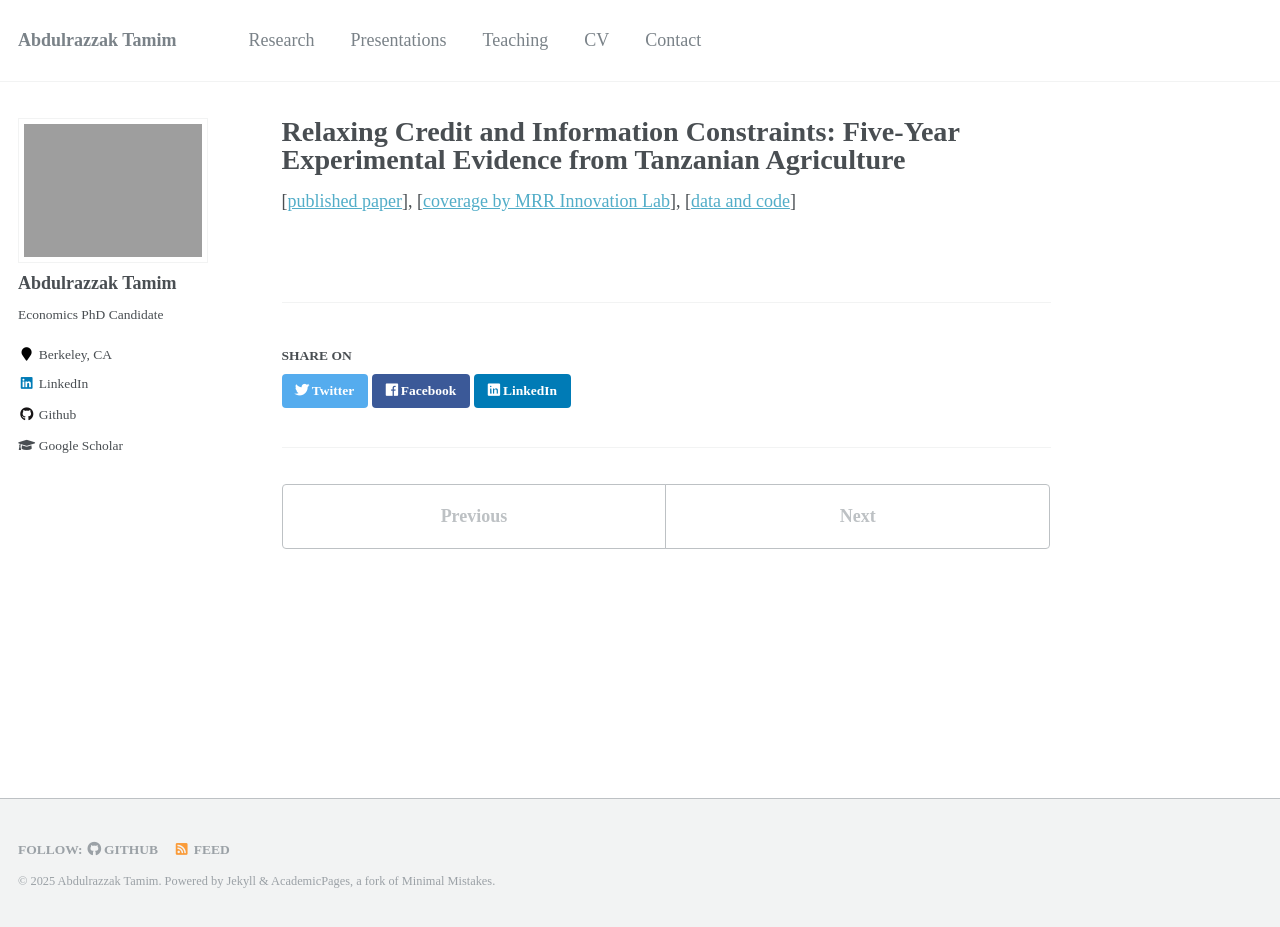
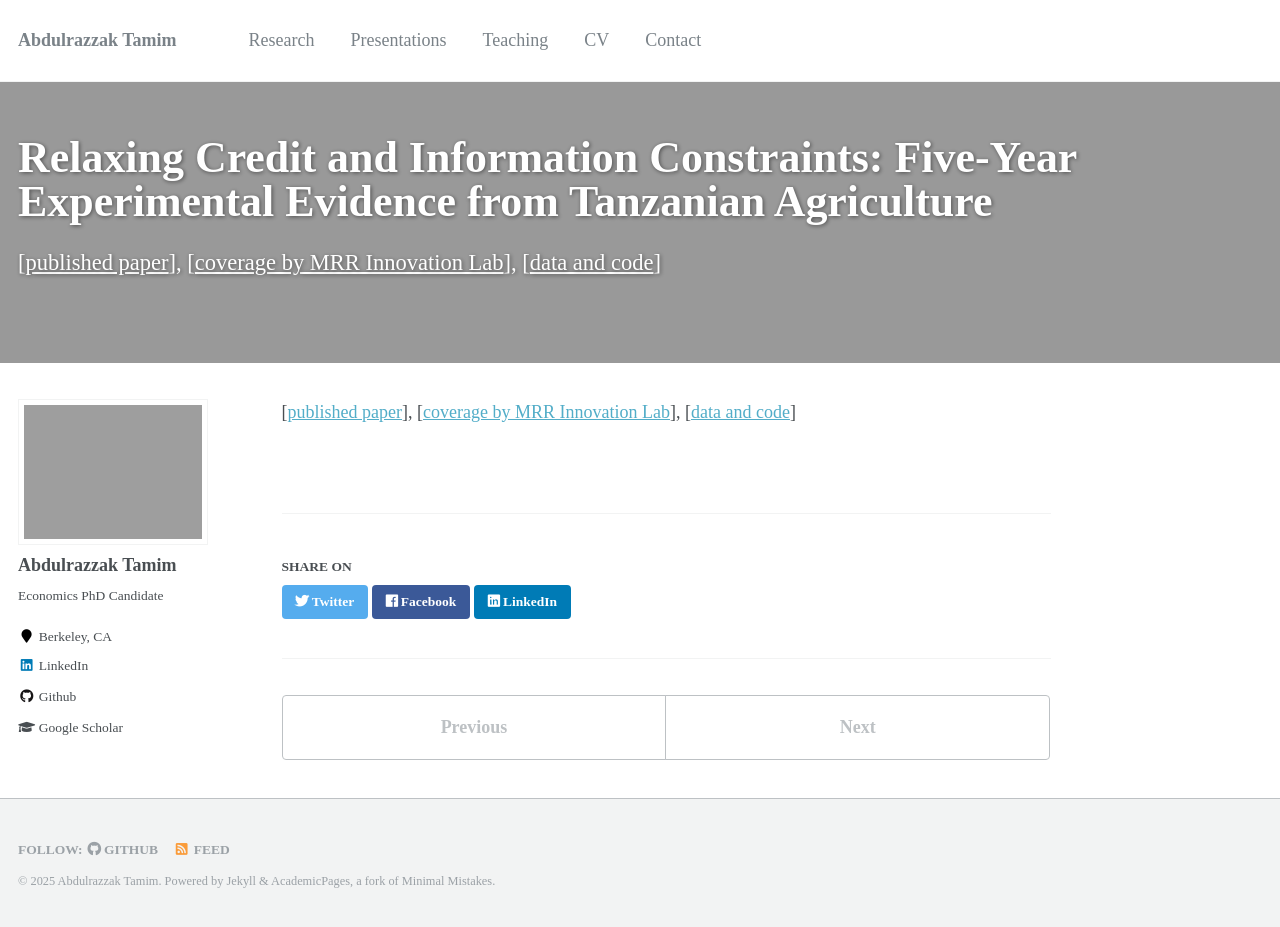
Before and after one commit to AbdulrazzakTamim/abdulrazzaktamim.github.io, a Jekyll site: the page built from _publications/paper2.md, in a window 1280 px wide and 927 px high. Built offline with Jekyll 4.4.1, drawn with Linux system fonts in a browser that asks for light colours; comment, search, counter and statistics services are not loaded.

Commit message:
Update paper2.md

```diff
--- a/_publications/paper2.md
+++ b/_publications/paper2.md
@@ -5,6 +5,10 @@ permalink: /publication/SoilDoc1
 date: 2025-1-1
 status: 'published'
 venue: 'Economic Development and Cultural Change'
+header:
+  teaser: /images/publications/agriculture-thumb.png
+  overlay_image: /images/publications/agriculture-thumb.png
+  overlay_filter: 0.4
 co_authors: '[Aurélie Harou](https://aurelieharou.com/), [Marshall Burke](http://web.stanford.edu/~mburke/), [David Lobell](https://profiles.stanford.edu/david-lobell), [Malgosia Madajewicz](https://people.climate.columbia.edu/users/profile/malgosia-madajewicz), [Christopher Magomba](https://basis.ucdavis.edu/people/christopher-magomba), [Hope Michelson](https://www.hopemichelson.org/), [Cheryl Palm](https://abe.ufl.edu/people/faculty/cheryl-palm/), and [Jiani Xue](https://marketing.wharton.upenn.edu/profile/jennyxue/)'
 ---
 [[published paper](https://www.journals.uchicago.edu/doi/10.1086/731589)], [[coverage by MRR Innovation Lab](https://basis.ucdavis.edu/news/qa-hope-michelson)], [[data and code](https://dataverse.harvard.edu/dataset.xhtml?persistentId=doi:10.7910/DVN/FVLQF5)]
```
